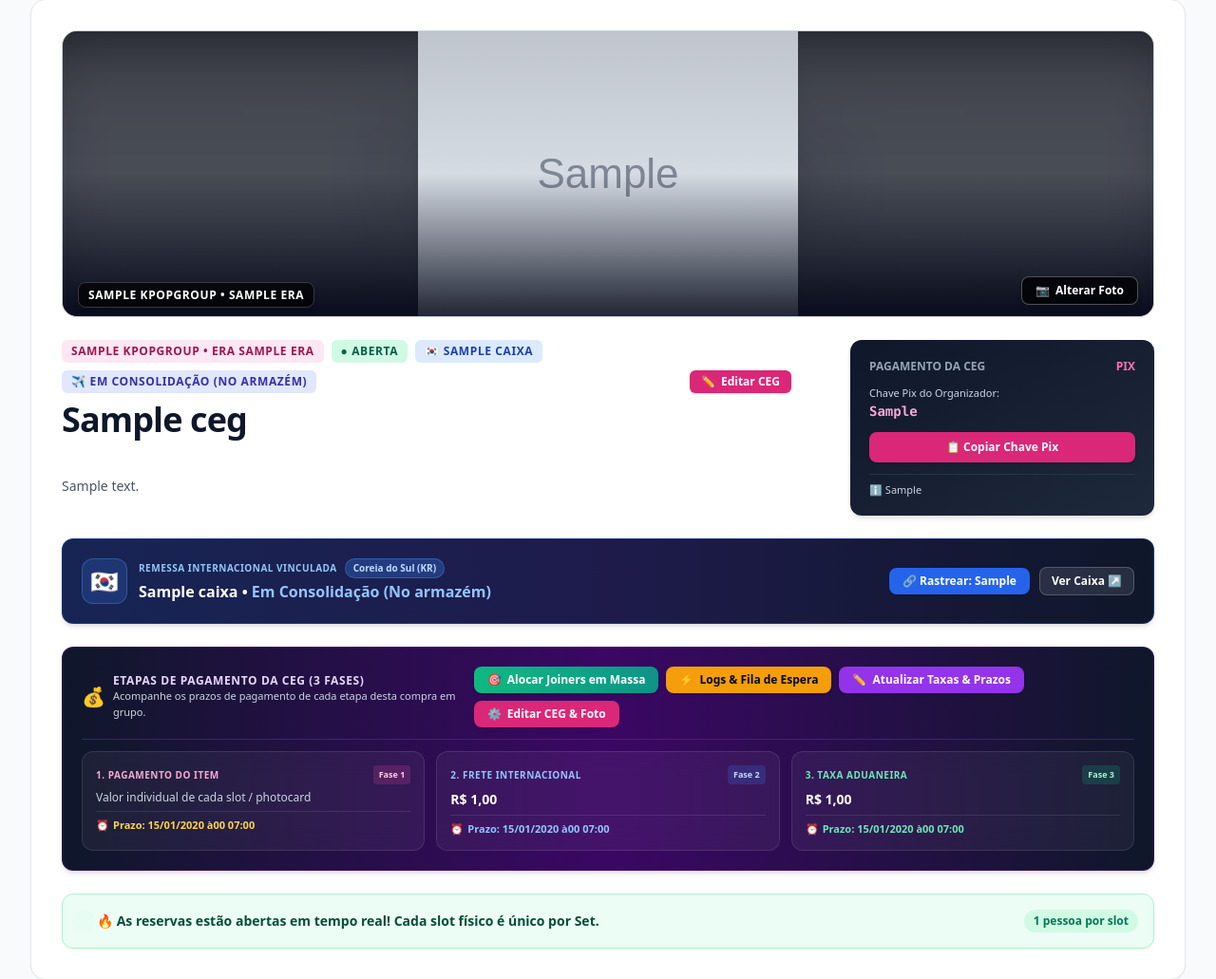
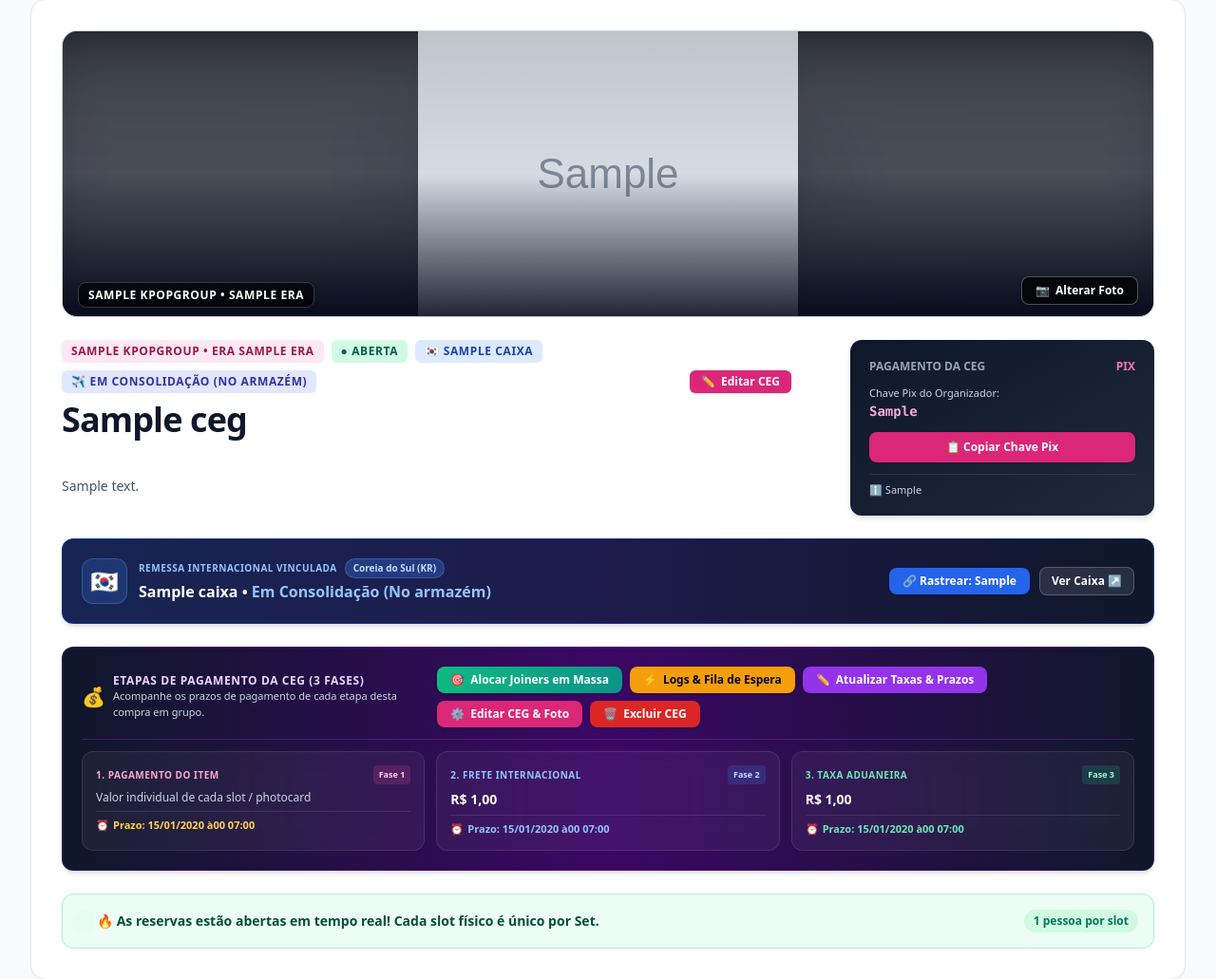
Before and after one commit to hudo9921/ceg, a Django app: a page that uses templates/cegs/detail.html in a window 1280 px wide. Shown: the part 146-1177 px from the top of the page at 95% size. Run offline with Django 5.2, Linux system fonts and the light colour scheme; a user stored in the database is signed in; data comes from the database, SQL or seed files in the repository; tables that the repository leaves empty hold one stand-in row (values such as "Sample post"); grey boxes marked "Sample" are stand-in pictures; some libraries are stand-ins or nearby versions.

Commit message:
feat: add Delete CEG button + confirmation modal (staff only, requires typing exact title)

```diff
--- a/apps/cegs/views.py
+++ b/apps/cegs/views.py
@@ -1135,3 +1135,24 @@ class CEGLogsAndWaitingListView(View):
             'total_logs': len(logs_data),
             'total_waiting': len([w for w in waiting_data if w['status'] == 'WAITING']),
         })
+
+class DeleteCEGView(StaffRequiredMixin, View):
+    """
+    Permite ao organizador (staff) excluir permanentemente uma CEG inteira,
+    incluindo todos os seus sets, slots, claims e fila de espera.
+    Requer confirmação digitando o título da CEG para evitar exclusão acidental.
+    """
+    def post(self, request, slug):
+        ceg = get_object_or_404(CEG, slug=slug)
+
+        confirm_title = request.POST.get('confirm_title', '').strip()
+        if confirm_title != ceg.title:
+            messages.error(request, f'Confirmação incorreta. Digite o título exato: "{ceg.title}"')
+            return redirect('ceg_detail', slug=slug)
+
+        ceg_title = ceg.title
+        with transaction.atomic():
+            ceg.delete()
+
+        messages.success(request, f'CEG "{ceg_title}" foi excluída permanentemente.')
+        return redirect('home')
--- a/templates/cegs/detail.html
+++ b/templates/cegs/detail.html
@@ -42,6 +42,8 @@
          claimResult: null,
          feeModalOpen: false,
          editCegModalOpen: false,
+         deleteCegModalOpen: false,
+         deleteCegConfirmText: '',
          manageSlotModalOpen: false,
          deleteSetModalOpen: false,
          editPhotoPreview: '{{ ceg.banner_url|default:''|escapejs }}',
@@ -812,6 +814,11 @@
                         <button type="button" @click="editCegModalOpen = true"
                                 class="self-start sm:self-auto px-3.5 py-1.5 bg-pink-600 hover:bg-pink-500 text-white text-xs font-bold rounded-lg transition shadow flex items-center gap-1.5 cursor-pointer">
                             <span>⚙️</span> Editar CEG & Foto
+                        </button>
+                        <button type="button" @click="deleteCegModalOpen = true"
+                                class="self-start sm:self-auto px-3.5 py-1.5 bg-red-600 hover:bg-red-500 text-white text-xs font-bold rounded-lg transition shadow flex items-center gap-1.5 cursor-pointer"
+                                title="Excluir esta CEG permanentemente">
+                            <span>🗑️</span> Excluir CEG
                         </button>
                     </div>
                 {% endif %}
@@ -2660,5 +2667,77 @@
         </div>
     {% endif %}
 
+
 </div>
+
+{% if user.is_staff %}
+<!-- ===================== MODAL: EXCLUIR CEG ===================== -->
+<div x-show="deleteCegModalOpen" x-cloak
+     @keydown.escape.window="deleteCegModalOpen = false; deleteCegConfirmText = ''"
+     class="fixed inset-0 z-60 overflow-y-auto bg-slate-900/80 backdrop-blur-sm flex items-center justify-center p-4">
+    <div @click.outside="deleteCegModalOpen = false; deleteCegConfirmText = ''"
+         class="bg-white rounded-2xl shadow-2xl w-full max-w-md border border-red-200 overflow-hidden">
+
+        <!-- Header -->
+        <div class="bg-red-600 px-6 py-4 flex items-center gap-3">
+            <span class="text-2xl">🗑️</span>
+            <div>
+                <h3 class="text-white font-black text-base">Excluir CEG Permanentemente</h3>
+                <p class="text-red-100 text-xs mt-0.5">Esta ação não pode ser desfeita</p>
+            </div>
+        </div>
+
+        <!-- Body -->
+        <div class="p-6 space-y-4">
+            <div class="bg-red-50 border border-red-200 rounded-xl p-4 space-y-2">
+                <p class="text-red-800 text-sm font-bold">⚠️ Você está prestes a excluir:</p>
+                <p class="text-red-700 text-sm font-black">{{ ceg.title }}</p>
+                <ul class="text-red-700 text-xs space-y-1 mt-2">
+                    <li>• Todos os Sets e Slots desta CEG</li>
+                    <li>• Todas as reservas (claims) existentes</li>
+                    <li>• Toda a fila de espera</li>
+                    <li>• Todos os logs de reserva</li>
+                </ul>
+            </div>
+
+            <div class="space-y-1.5">
+                <label class="block text-sm font-bold text-slate-700">
+                    Para confirmar, digite o título exato da CEG:
+                </label>
+                <p class="text-xs text-slate-500 font-mono bg-slate-100 px-3 py-1.5 rounded-lg select-all">{{ ceg.title }}</p>
+                <input type="text"
+                       x-model="deleteCegConfirmText"
+                       placeholder="Digite o título aqui..."
+                       class="w-full px-3 py-2.5 border border-slate-300 rounded-lg text-sm focus:outline-none focus:ring-2 focus:ring-red-500 focus:border-red-500"
+                       :class="deleteCegConfirmText && deleteCegConfirmText !== '{{ ceg.title|escapejs }}' ? 'border-red-400 bg-red-50' : ''">
+                <p class="text-xs text-red-500 font-semibold"
+                   x-show="deleteCegConfirmText && deleteCegConfirmText !== '{{ ceg.title|escapejs }}'">
+                    Título não confere. Digite exatamente como aparece acima.
+                </p>
+            </div>
+
+            <!-- Actions -->
+            <div class="flex gap-3 pt-2">
+                <button type="button"
+                        @click="deleteCegModalOpen = false; deleteCegConfirmText = ''"
+                        class="flex-1 px-4 py-2.5 border border-slate-300 text-slate-700 text-sm font-bold rounded-lg hover:bg-slate-50 transition">
+                    Cancelar
+                </button>
+                <form method="post" action="{% url 'delete_ceg' slug=ceg.slug %}" class="flex-1">
+                    {% csrf_token %}
+                    <input type="hidden" name="confirm_title" :value="deleteCegConfirmText">
+                    <button type="submit"
+                            :disabled="deleteCegConfirmText !== '{{ ceg.title|escapejs }}'"
+                            class="w-full px-4 py-2.5 bg-red-600 text-white text-sm font-black rounded-lg transition
+                                   disabled:opacity-40 disabled:cursor-not-allowed
+                                   enabled:hover:bg-red-700 enabled:active:scale-95">
+                        🗑️ Excluir Definitivamente
+                    </button>
+                </form>
+            </div>
+        </div>
+    </div>
+</div>
+{% endif %}
+
 {% endblock %}
```
